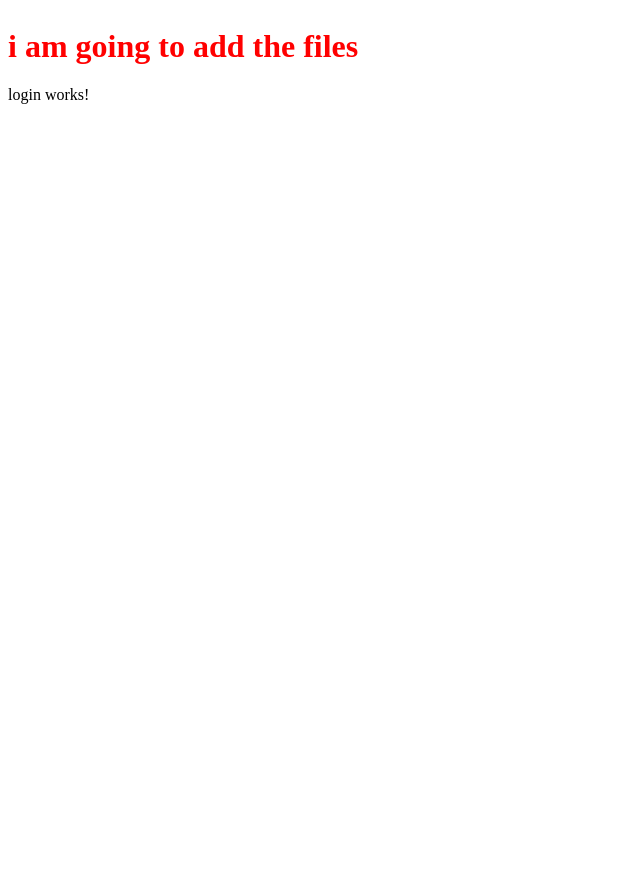
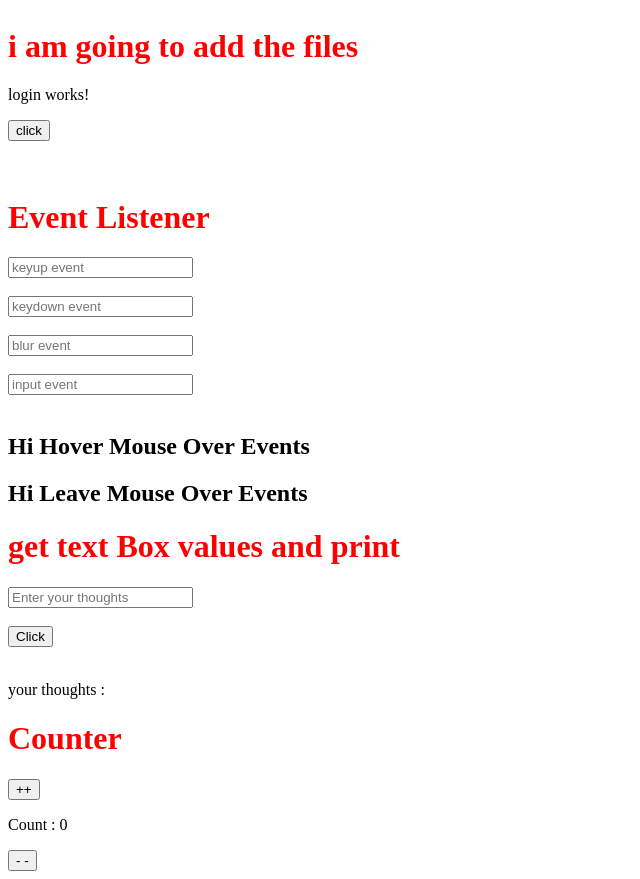
Before and after one commit to Suhag2001/Angular-Practice, an Angular app: page / in a window 1280 px wide. Shown: the part 169-1048 px from the top of the page, without its empty margins (0-640 px from the left). Before the commit the page ends 800 px from the top, so only its background shows below. Built offline with nearby package versions, Linux system fonts and the light colour scheme.

Commit message:
componet file changes

```diff
--- a/src/app/app.component.css
+++ b/src/app/app.component.css
@@ -1,3 +1,7 @@
 h1{
     color: red;
 }
+
+h2:hover{
+    color: green;
+}
--- a/src/app/app.component.html
+++ b/src/app/app.component.html
@@ -8,3 +8,38 @@
 <h1> i am going to add the files</h1>
 
 <app-login></app-login>
+
+<button (click)="getName('Suhag Mohinkar')"> click</button>
+<br>
+<br>
+<br>
+<h1>Event Listener</h1>
+<input type="text" placeholder="keyup event" #box (keyup)="getData(box.value)"/>
+<br>
+<br>
+<input type="text" placeholder="keydown event" #box1 (keydown)="getData(box1.value)"/>
+<br>
+<br>
+<input type="text" placeholder="blur event" #box2 (blur)="getData(box2.value)"/>
+<br>
+<br>
+<input type="text" placeholder="input event" #box3 (input)="getData(box3.value)"/>
+<br><br>
+
+<h2 #head (mouseover)="getColor('hover')"> Hi Hover Mouse Over Events</h2>
+<h2 #head (mouseleave)="getColor('leave')"> Hi Leave Mouse Over Events</h2>
+
+<h1>get text Box values and print</h1>
+
+<input type="text" #box4  placeholder="Enter your thoughts">
+
+<br><br>
+<button (click)="printData(box4.value)">Click</button>
+<br><br>
+<p > your thoughts : {{storeData}}</p>
+
+<h1>Counter</h1>
+
+<button (click)="getCount('add')">++</button>
+<p>Count : {{Counter}}</p>
+<button (click)="getCount('minus')">- -</button>
--- a/src/app/app.component.ts
+++ b/src/app/app.component.ts
@@ -7,4 +7,30 @@ import { Component } from '@angular/core';
 })
 export class AppComponent {
   title = 'Codder';
+
+  getName(name){
+    alert("Hi My Name is : "+name);
+  }
+// Events
+  getData(data){
+       console.warn(data)
+  }
+  getColor(data){
+      console.warn(data);
+  }
+
+  // get text from input and print
+
+  storeData="";
+
+  printData(data){
+    console.warn(data);
+    this.storeData = data;
+  }
+
+  Counter = 0 ;
+  //Counter
+   getCount(val){
+     val=='add' ? this.Counter++ : this.Counter--;
+   }
 }
```
